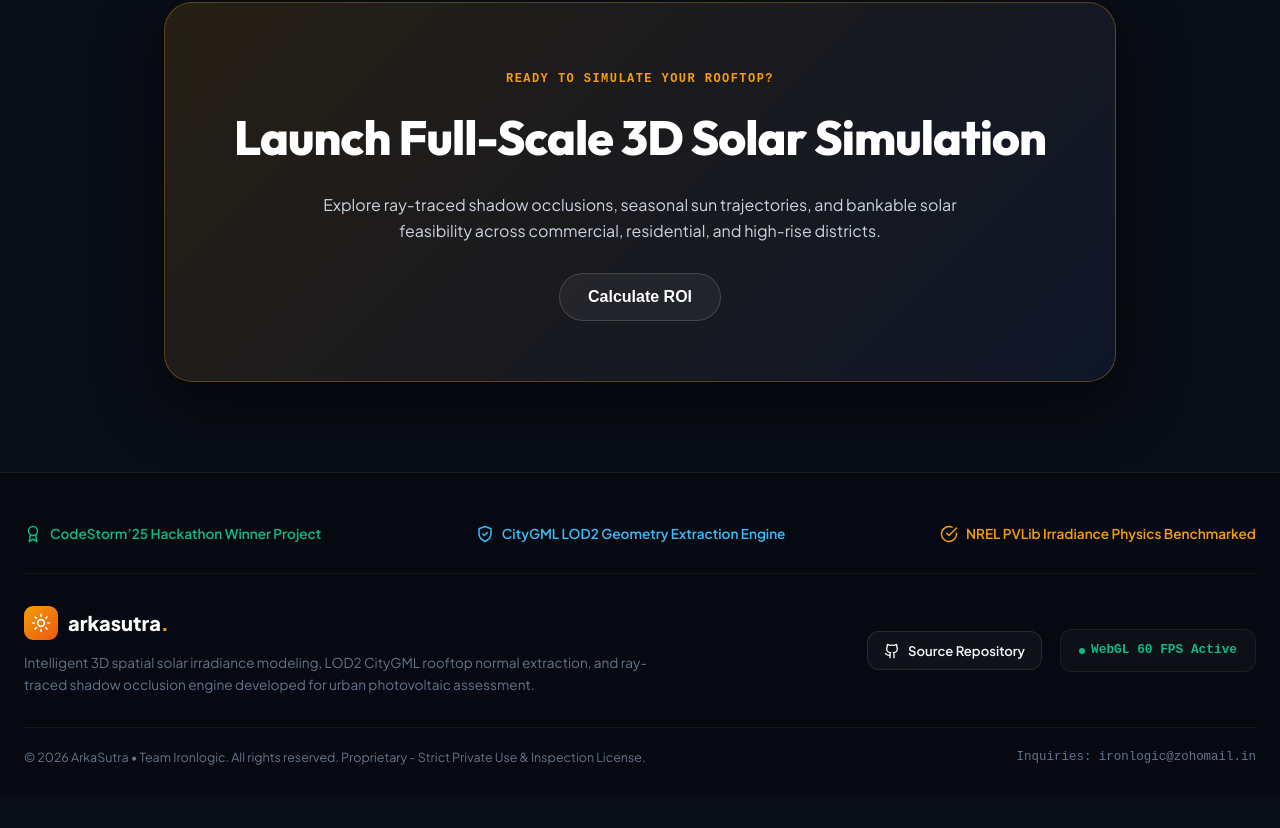
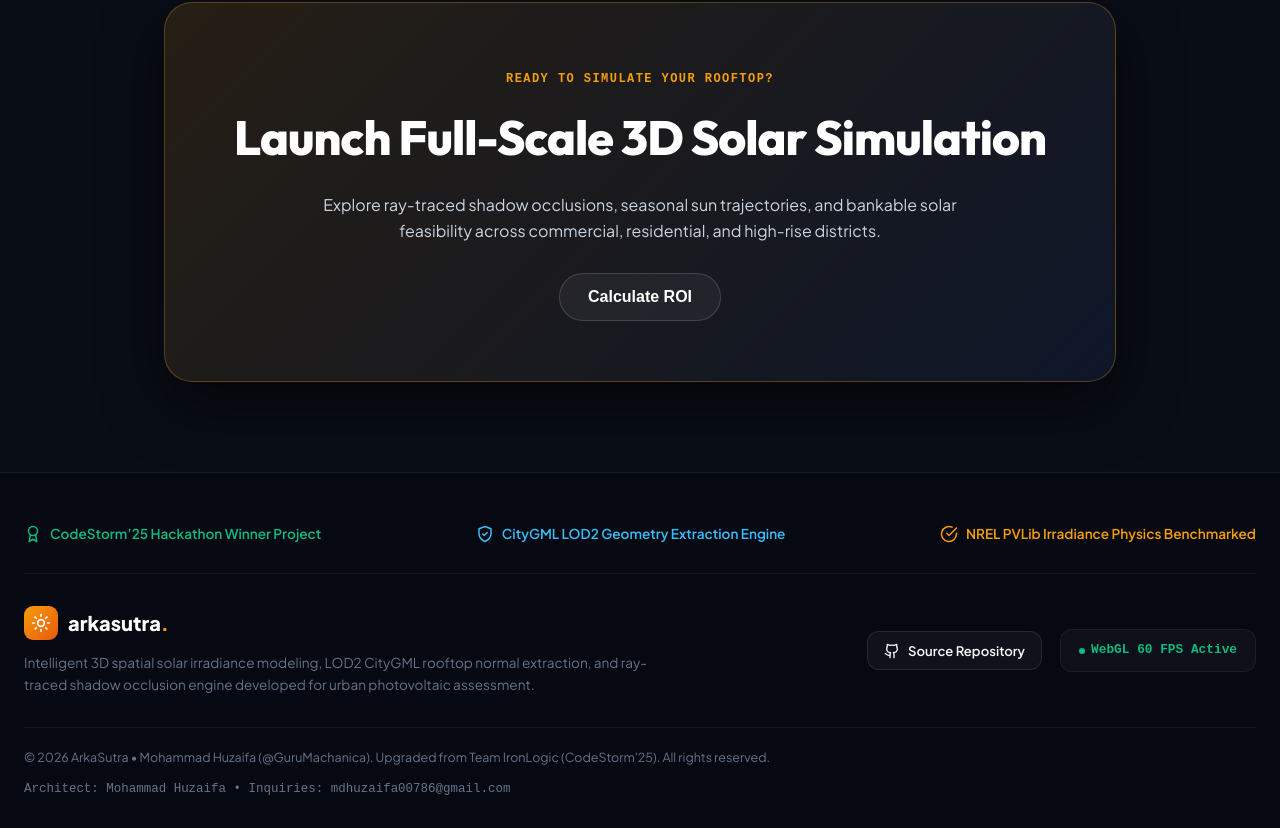
Before and after one commit to GuruMachanica/ArkaSutra, a React (Vite) app in the folder Frontend/: page / in a window 1280 px wide. Shown: the part 4416-5244 px from the top of the page. Before the commit the page ends 5212 px from the top, so only its background shows below. Built offline with nearby package versions, Linux system fonts and the light colour scheme; no server answers; the HTML template or start-up script is replaced by a standard one.

Commit message:
docs: update live deployment link and IronLogic SunMAP_final provenance

```diff
--- a/Frontend/src/components/sections/Footer.jsx
+++ b/Frontend/src/components/sections/Footer.jsx
@@ -39,9 +39,9 @@ export default function Footer() {
 
         <div style={{ borderTop: '1px solid rgba(255, 255, 255, 0.06)', paddingTop: '20px', display: 'flex', justifyContent: 'space-between', alignItems: 'center', flexWrap: 'wrap', gap: '12px' }}>
           <div style={{ fontSize: '0.78rem', color: 'var(--color-text-muted)' }}>
-            © {new Date().getFullYear()} ArkaSutra • Team Ironlogic. All rights reserved. Proprietary - Strict Private Use &amp; Inspection License.
+            © {new Date().getFullYear()} ArkaSutra • Mohammad Huzaifa (@GuruMachanica). Upgraded from Team IronLogic (CodeStorm'25). All rights reserved.
           </div>
-          <div style={{ fontSize: '0.78rem', color: '#64748b', fontFamily: 'monospace' }}>Inquiries: ironlogic@zohomail.in</div>
+          <div style={{ fontSize: '0.78rem', color: '#64748b', fontFamily: 'monospace' }}>Architect: Mohammad Huzaifa • Inquiries: mdhuzaifa00786@gmail.com</div>
         </div>
       </div>
     </footer>
```
Also changed, not shown: 2 other files (tests, documents, lock files or other folders).
